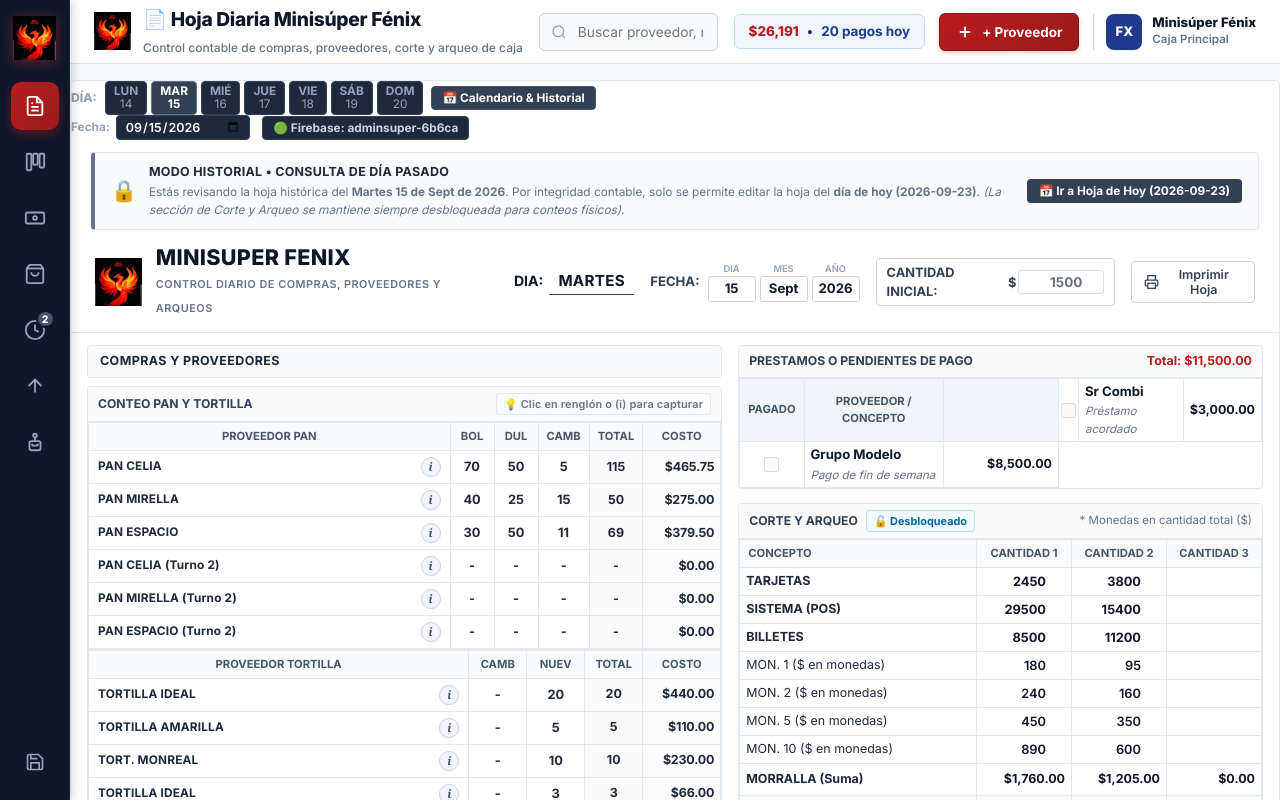
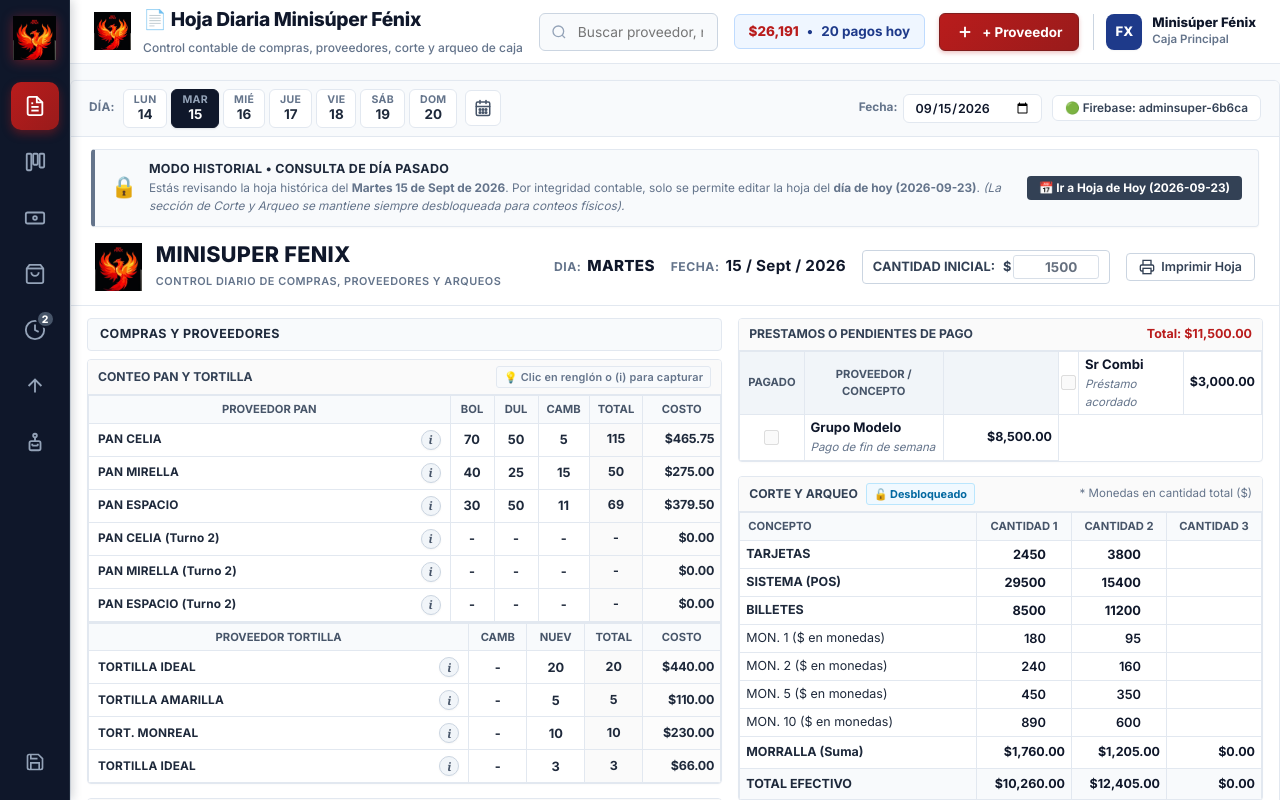
Before and after one commit to msuperfenix-afk/Adminsuper, a website built with Vite: page index.html in a window 1280 px wide. Built offline with nearby package versions, Linux system fonts and the light colour scheme; some packages are replaced by stand-ins of ours.

Commit message:
Mejora estetica minimalista y sobria de fecha, dia y selector de calendario

```diff
--- a/src/js/modules/hojaDiaria.js
+++ b/src/js/modules/hojaDiaria.js
@@ -61,7 +61,7 @@
         <!-- BARRA RÁPIDA DE DÍAS (LUNES A DOMINGO), CALENDARIO DE HISTORIAL Y FECHA -->
         <div class="barra-navegacion-dias">
           <div style="display: flex; align-items: center; gap: 8px; flex-wrap: wrap;">
-            <span style="font-size: 0.76rem; font-weight: 800; color: #94a3b8; text-transform: uppercase;">Día:</span>
+            <span style="font-size: 0.74rem; font-weight: 700; color: #64748b; text-transform: uppercase; letter-spacing: 0.3px;">Día:</span>
             <div style="display: flex; gap: 4px;">
               ${diasSemanaBarra.map(dia => `
                 <button class="btn-dia-selector ${dia.activo ? 'activo' : ''} ${dia.esHoy ? 'es-dia-hoy' : ''}" data-fecha-iso="${dia.iso}" title="${dia.esHoy ? 'HOY (Editable)' : `Cargar hoja del ${dia.corto} ${dia.numero}`}">
@@ -72,15 +72,26 @@
               `).join('')}
             </div>
 
-            <!-- Botón de Apertura de Calendario Completo de Historial -->
-            <button class="btn-abrir-calendario" id="btnAbrirCalendarioHistorial" title="Abrir Calendario de Historial Contable">
-              📅 Calendario & Historial
+            <!-- Botón Formal con Solo el Logo de Calendario -->
+            <button class="btn-abrir-calendario-icono" id="btnAbrirCalendarioHistorial" title="Calendario e Historial Contable">
+              <svg width="18" height="18" viewBox="0 0 24 24" fill="none" stroke="currentColor" stroke-width="2" stroke-linecap="round" stroke-linejoin="round">
+                <rect x="3" y="4" width="18" height="18" rx="2" ry="2"></rect>
+                <line x1="16" y1="2" x2="16" y2="6"></line>
+                <line x1="8" y1="2" x2="8" y2="6"></line>
+                <line x1="3" y1="10" x2="21" y2="10"></line>
+                <circle cx="8" cy="14" r="1.1" fill="currentColor"></circle>
+                <circle cx="12" cy="14" r="1.1" fill="currentColor"></circle>
+                <circle cx="16" cy="14" r="1.1" fill="currentColor"></circle>
+                <circle cx="8" cy="18" r="1.1" fill="currentColor"></circle>
+                <circle cx="12" cy="18" r="1.1" fill="currentColor"></circle>
+                <circle cx="16" cy="18" r="1.1" fill="currentColor"></circle>
+              </svg>
             </button>
           </div>
 
-          <div style="display: flex; align-items: center; gap: 12px;">
+          <div style="display: flex; align-items: center; gap: 10px; flex-wrap: wrap;">
             <div style="display: flex; align-items: center; gap: 6px;">
-              <span style="font-size: 0.74rem; color: #94a3b8; font-weight: 700;">Fecha:</span>
+              <span style="font-size: 0.74rem; color: #64748b; font-weight: 700;">Fecha:</span>
               <input type="date" class="input-fecha-picker" id="inputFechaSelector" value="${d.fecha || ''}">
             </div>
 
@@ -137,26 +148,13 @@
 
           <div class="hoja-header-datos">
             <div class="hoja-campo-linea">
-              <label>DIA:</label>
+              <span class="header-dato-label">DIA:</span>
               <span class="hoja-texto-fijo-dia" id="displayDia">${(d.dia || 'LUNES').toUpperCase()}</span>
             </div>
 
             <div class="hoja-campo-fecha">
-              <span class="fecha-label">FECHA:</span>
-              <div class="fecha-cajas">
-                <div>
-                  <span class="sub-label">DIA</span>
-                  <div class="hoja-box-fijo" id="displayDiaNum">${d.diaNum || ''}</div>
-                </div>
-                <div>
-                  <span class="sub-label">MES</span>
-                  <div class="hoja-box-fijo" id="displayMes">${d.mes || ''}</div>
-                </div>
-                <div>
-                  <span class="sub-label">AÑO</span>
-                  <div class="hoja-box-fijo" id="displayAno">${d.ano || ''}</div>
-                </div>
-              </div>
+              <span class="header-dato-label">FECHA:</span>
+              <span class="hoja-texto-fijo-fecha" id="displayFecha">${d.diaNum || ''} / ${d.mes || ''} / ${d.ano || ''}</span>
             </div>
 
             <div class="hoja-campo-inicial">
--- a/src/styles/main.css
+++ b/src/styles/main.css
@@ -401,75 +401,155 @@
   overflow: hidden;
 }
 
-/* Barra Rápida de Días de la Semana */
+/* Barra Rápida de Días de la Semana y Navegación */
+.barra-navegacion-dias {
+  background: #f8fafc;
+  border-bottom: 1px solid #e2e8f0;
+  padding: 8px 18px;
+  display: flex;
+  align-items: center;
+  justify-content: space-between;
+  gap: 12px;
+  flex-wrap: wrap;
+}
+
 .btn-dia-selector {
-  background: #1e293b;
-  border: 1px solid #334155;
-  color: #94a3b8;
-  padding: 3px 8px;
-  border-radius: 4px;
+  background: #ffffff;
+  border: 1px solid #e2e8f0;
+  color: #64748b;
+  padding: 4px 10px;
+  border-radius: 6px;
   font-size: 0.74rem;
   cursor: pointer;
   display: flex;
   flex-direction: column;
   align-items: center;
-  line-height: 1.1;
+  line-height: 1.15;
+  min-width: 40px;
   transition: all var(--transition-fast);
 }
 
+.btn-dia-selector strong {
+  font-size: 0.66rem;
+  font-weight: 700;
+  letter-spacing: 0.3px;
+  color: #64748b;
+}
+
+.btn-dia-selector span {
+  font-size: 0.84rem;
+  font-weight: 700;
+  color: #1e293b;
+  margin-top: 1px;
+}
+
 .btn-dia-selector:hover {
-  background: #334155;
+  background: #f1f5f9;
+  border-color: #cbd5e1;
+}
+
+.btn-dia-selector.activo {
+  background: #0f172a;
+  border-color: #0f172a;
+  box-shadow: 0 1px 2px rgba(15, 23, 42, 0.12);
+}
+
+.btn-dia-selector.activo strong {
+  color: #94a3b8;
+}
+
+.btn-dia-selector.activo span {
   color: #ffffff;
 }
 
-.btn-dia-selector.activo {
-  background: #334155;
-  border-color: #64748b;
+.punto-hoy-badge {
+  color: #10b981;
+  font-size: 0.85rem;
+  line-height: 0.5;
+  margin-top: 2px;
+}
+
+/* Botón Formal con Solo el Logo de Calendario */
+.btn-abrir-calendario-icono {
+  background: #ffffff;
+  border: 1px solid #e2e8f0;
+  color: #475569;
+  width: 36px;
+  height: 36px;
+  border-radius: 6px;
+  display: inline-flex;
+  align-items: center;
+  justify-content: center;
+  cursor: pointer;
+  transition: all var(--transition-fast);
+  padding: 0;
+  flex-shrink: 0;
+}
+
+.btn-abrir-calendario-icono:hover {
+  background: #0f172a;
+  border-color: #0f172a;
   color: #ffffff;
-  font-weight: 700;
-  box-shadow: none;
+}
+
+.btn-abrir-calendario-icono svg {
+  display: block;
 }
 
 .input-fecha-picker {
-  background: #1e293b;
-  border: 1px solid #334155;
-  color: #ffffff;
-  padding: 3px 8px;
-  border-radius: 4px;
+  background: #ffffff;
+  border: 1px solid #e2e8f0;
+  color: #0f172a;
+  padding: 5px 10px;
+  border-radius: 6px;
   font-size: 0.78rem;
   font-weight: 600;
   cursor: pointer;
+  font-family: inherit;
+  transition: border-color var(--transition-fast);
+}
+
+.input-fecha-picker:hover {
+  border-color: #cbd5e1;
 }
 
 .input-fecha-picker:focus {
   outline: none;
-  border-color: #64748b;
+  border-color: #0f172a;
 }
 
 .btn-firebase-badge {
-  padding: 4px 10px;
-  border-radius: 4px;
+  padding: 5px 12px;
+  border-radius: 6px;
   font-size: 0.74rem;
-  font-weight: 700;
+  font-weight: 600;
   cursor: pointer;
-  border: 1px solid transparent;
+  border: 1px solid #e2e8f0;
   transition: all var(--transition-fast);
+  display: inline-flex;
+  align-items: center;
+  gap: 6px;
 }
 
 .btn-firebase-badge.conectado {
-  background: #1e293b;
-  color: #cbd5e1;
-  border-color: #334155;
+  background: #ffffff;
+  color: #334155;
+  border-color: #e2e8f0;
+}
+
+.btn-firebase-badge.conectado:hover {
+  background: #f1f5f9;
+  border-color: #cbd5e1;
 }
 
 .btn-firebase-badge.desconectado {
-  background: #2a1b18;
-  color: #fed7aa;
-  border-color: #7c2d12;
+  background: #fef2f2;
+  color: #b91c1c;
+  border-color: #fecaca;
 }
 
 .btn-firebase-badge:hover {
-  filter: brightness(1.1);
+  filter: none;
 }
 
 .hoja-header {
@@ -525,36 +605,38 @@
   color: #0f172a;
 }
 
-.hoja-input-underlined {
-  border: none;
-  border-bottom: 1.5px solid #334155;
-  background: transparent;
-  font-weight: 700;
+.header-dato-label {
+  font-size: 0.76rem;
+  font-weight: 700;
+  color: #64748b;
+  letter-spacing: 0.5px;
+  text-transform: uppercase;
+}
+
+.hoja-texto-fijo-dia {
+  font-weight: 800;
   font-size: 0.95rem;
-  width: 90px;
-  color: #0f172a;
-  padding: 0 4px;
-}
-
-.hoja-texto-fijo-dia {
-  border-bottom: 1.5px solid #334155;
+  color: #0f172a;
+  letter-spacing: 0.3px;
+  display: inline-block;
+  text-transform: uppercase;
+}
+
+.hoja-campo-fecha {
+  display: flex;
+  align-items: baseline;
+  gap: 6px;
+  font-size: 0.88rem;
+  font-weight: 700;
+  color: #0f172a;
+}
+
+.hoja-texto-fijo-fecha {
   font-weight: 700;
   font-size: 0.95rem;
-  min-width: 85px;
-  color: #0f172a;
-  padding: 0 6px 1px;
+  color: #0f172a;
+  letter-spacing: 0.3px;
   display: inline-block;
-  letter-spacing: 0.3px;
-  text-align: center;
-}
-
-.hoja-campo-fecha {
-  display: flex;
-  align-items: center;
-  gap: 8px;
-  font-size: 0.82rem;
-  font-weight: 700;
-  color: #334155;
 }
 
 .fecha-cajas {
@@ -2466,7 +2548,7 @@
     background: #ffffff !important;
     overflow: visible !important;
   }
-  .sidebar, .top-bar, .filter-bar, .hoja-header-actions, .modal-overlay {
+  .sidebar, .top-bar, .filter-bar, .hoja-header-actions, .modal-overlay, .barra-navegacion-dias, .banner-aviso-historial, .banner-aviso-monto-inicial {
     display: none !important;
   }
   .app-layout, .main-area, .view-container {
```
